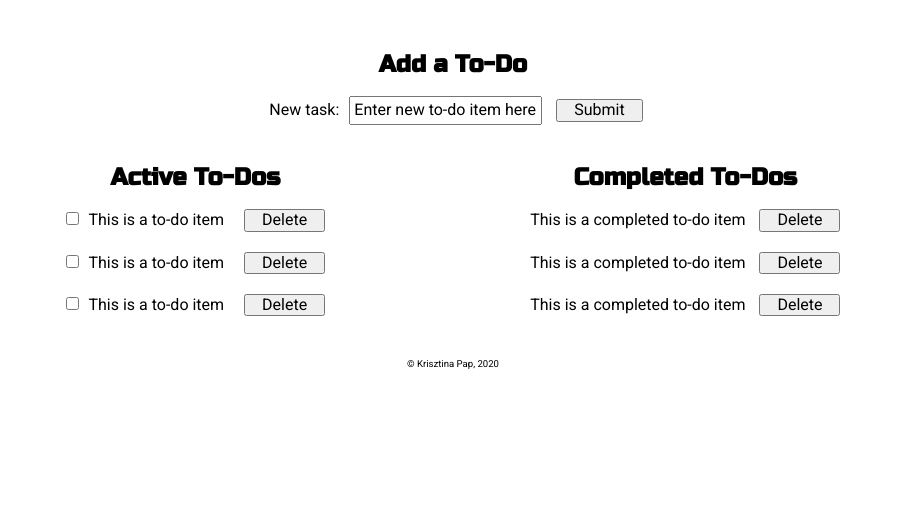
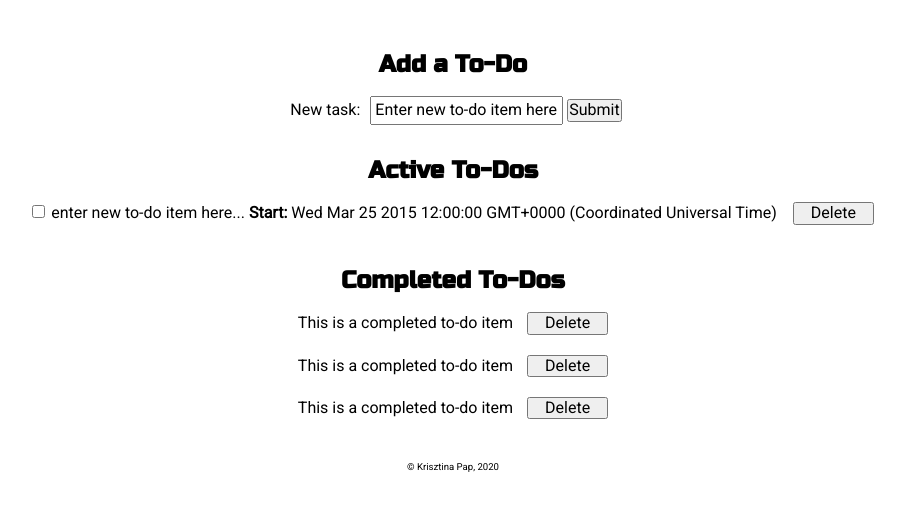
Before and after one commit to KrisztinaPap/js-to-do-list, a plain HTML site: page index.html in a window 1280 px wide. Both pictures are taken after a click on the button "Submit". Shown: the part 87-598 px from the top of the page, without its empty margins (187-1092 px from the left). Drawn offline with Linux system fonts and the light colour scheme.

Commit message:
Adds active to-do list complete with checkboxes and long date+time;

```diff
--- a/index.html
+++ b/index.html
@@ -26,29 +26,15 @@
     <form id="add-to-do-form" action="/action_page.php">
         <label for="newtask">New task:</label>
         <input type="text" id="newtask" name="newtask" value="Enter new to-do item here...">
-        <input class="button" type="button" onclick="addNewToDo(newtask)" value="Submit">
+        <input type="button" onclick="addNewToDo(newtask)" value="Submit">
     </form>
     <div class="flex-container">
 
     <!-- Kudos to Aaron Barthal for his guidance re: attaching checkboxes to forms! -->
         <form id="active-to-do-form">
             <h2>Active To-Dos</h2>
-            <ul>
-                <li>
-                    <input type="checkbox" id="done-1" name="done-1" value="done1">
-                    <label for="done-1">This is a to-do item </label>
-                    <button id="complete-1" class="button">Delete</button>
-                </li>
-                <li>
-                    <input type="checkbox" id="done-2" name="done-2" value="done2">
-                    <label for="done-2">This is a to-do item </label>
-                    <button id="complete-2" class="button">Delete</button>
-                </li>
-                <li>
-                    <input type="checkbox" id="done-3" name="done-3" value="done3">
-                    <label for="done-3">This is a to-do item </label>
-                    <button id="complete-3" class="button">Delete</button>
-                </li>
+            <ul id="active-list">
+
             </ul>
         </form>
 
--- a/js/main.js
+++ b/js/main.js
@@ -1,11 +1,16 @@
 // Declare variables
+let newToDo = "";
 let toDoList = []; // Initializes an empty array
 
-function addNewToDo () {
-    let newToDo = {
+function addNewToDo() {
+    newToDo = {
         task: document.getElementById("newtask").value.trim().toLowerCase(), // Takes input and trims off leading/trailing white spaces and converts to all lowercase
-        date: new Date()
+        date: new Date("2015-03-25t12:00:00Z"), // Citation: https://www.w3schools.com/js/js_date_formats.asp; date formatting
     };
-    toDoList.push(newToDo);
-    console.log(toDoList);
+    if (!toDoList.includes(newToDo)) {
+        toDoList.push(newToDo);
+        newToDo.id = toDoList.indexOf(newToDo);
+        document.getElementById("active-list").innerHTML += `<li><input type="checkbox" id="done-${newToDo.id}" name="done-${newToDo.id}" value="done-${newToDo.id}"><label for="done-${newToDo.id}">${toDoList[newToDo.id].task}<strong> Start: </strong>${toDoList[newToDo.id].date}</label><button id="complete-${newToDo.id}" class="button">Delete</button></li>`;
+        newToDo = "";
+    }
 }
```
Also changed, not shown: 1 other file.
